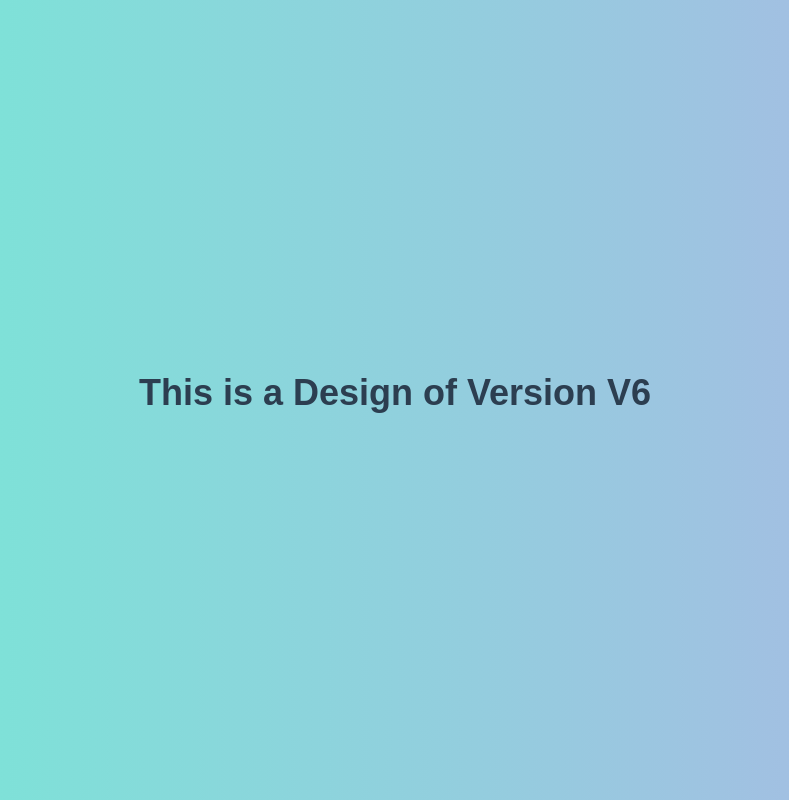
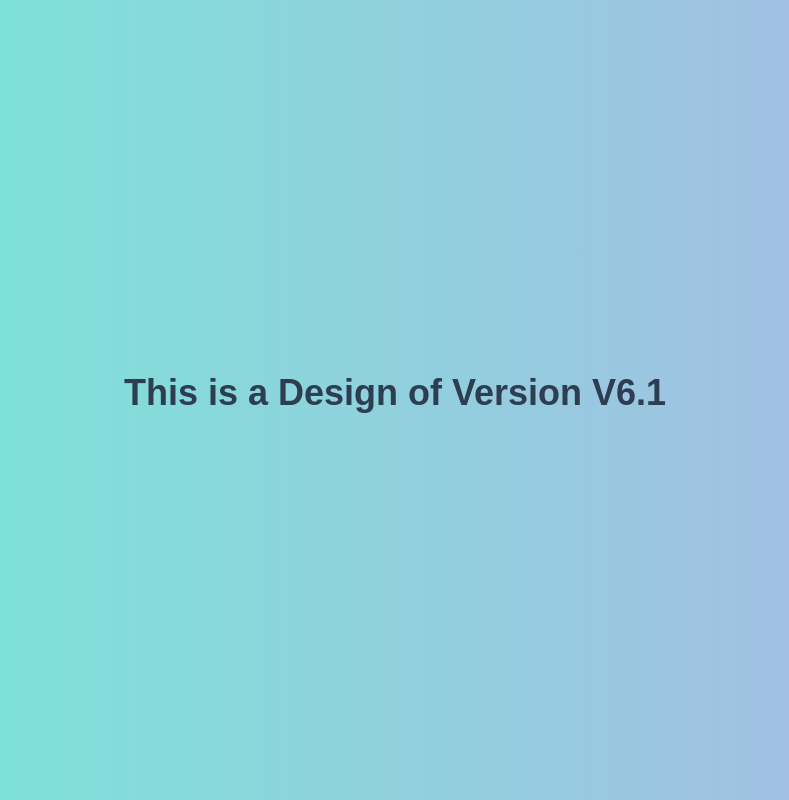
Before and after one commit to hhafeez1996-cmyk/myrepo, a plain HTML site: page index.html in a window 1280 px wide. Shown: the whole page, without its empty margins (245-1034 px from the left). Drawn offline with Linux system fonts and the light colour scheme.

Commit message:
Changes the version to V6.1

```diff
--- a/index.html
+++ b/index.html
@@ -7,6 +7,6 @@
     <link rel="stylesheet" href="style.css">
 </head>
 <body>
-    <h1>This is a Design of Version V6</h1>
+    <h1>This is a Design of Version V6.1</h1>
 </body>
 </html>
```
